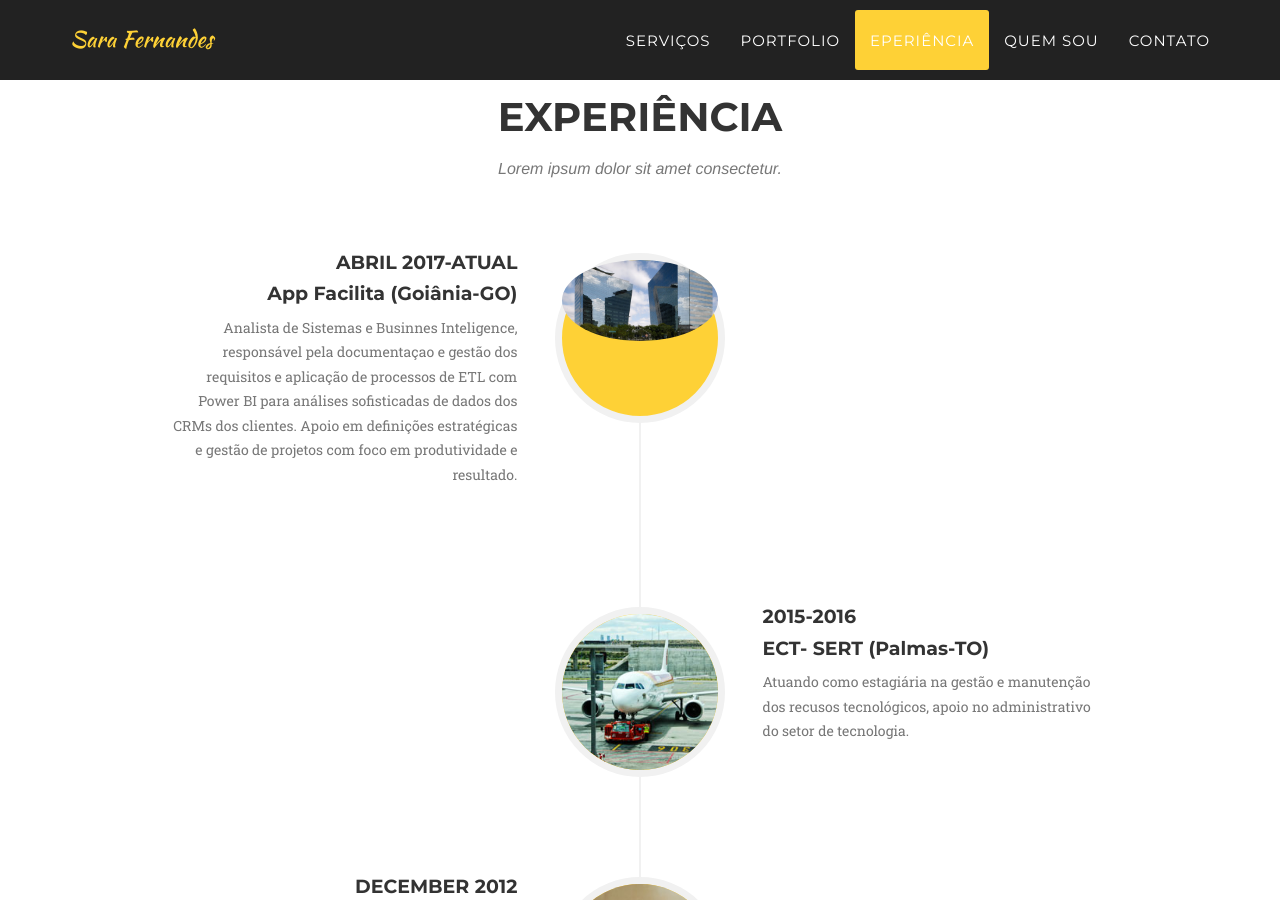
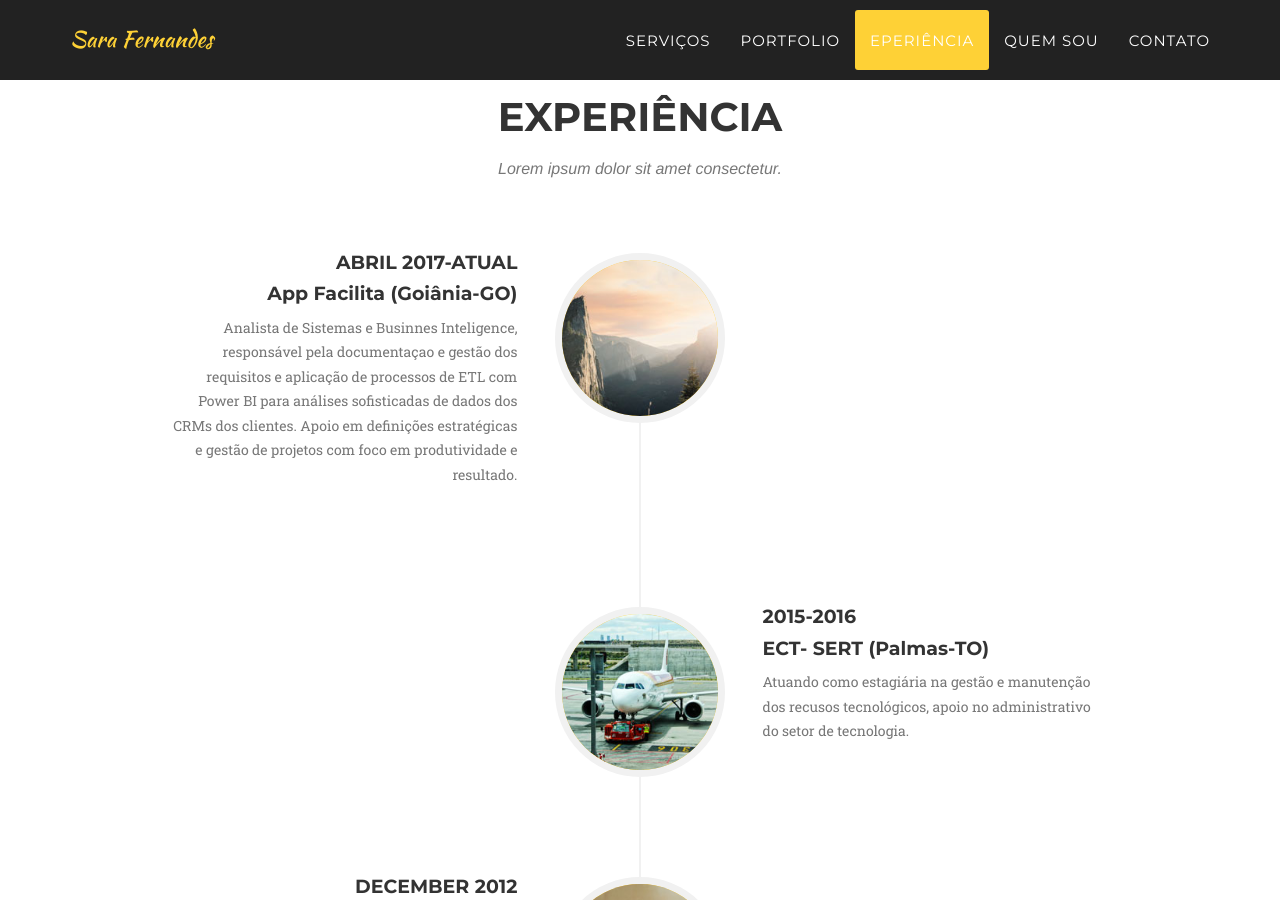
Before and after one commit to SaraFernandes/sarafernandes.github.io, a Jekyll site: the page built from index.html, in a window 1280 px wide and 900 px high, scrolled down 2534 px. Built offline with Jekyll 4.4.1, drawn with Linux system fonts in a browser that asks for light colours; some web fonts are replaced.

Commit message:
Update about.html

```diff
--- a/_includes/about.html
+++ b/_includes/about.html
@@ -12,7 +12,7 @@
                     <ul class="timeline">
                         <li>
                             <div class="timeline-image">
-                                <img class="img-circle img-responsive" src="img/about/sede-02.jpg" alt="">
+                                <img class="img-circle img-responsive" src="img/about/1.jpg" alt="">
                             </div>
                             <div class="timeline-panel">
                                 <div class="timeline-heading">
```
